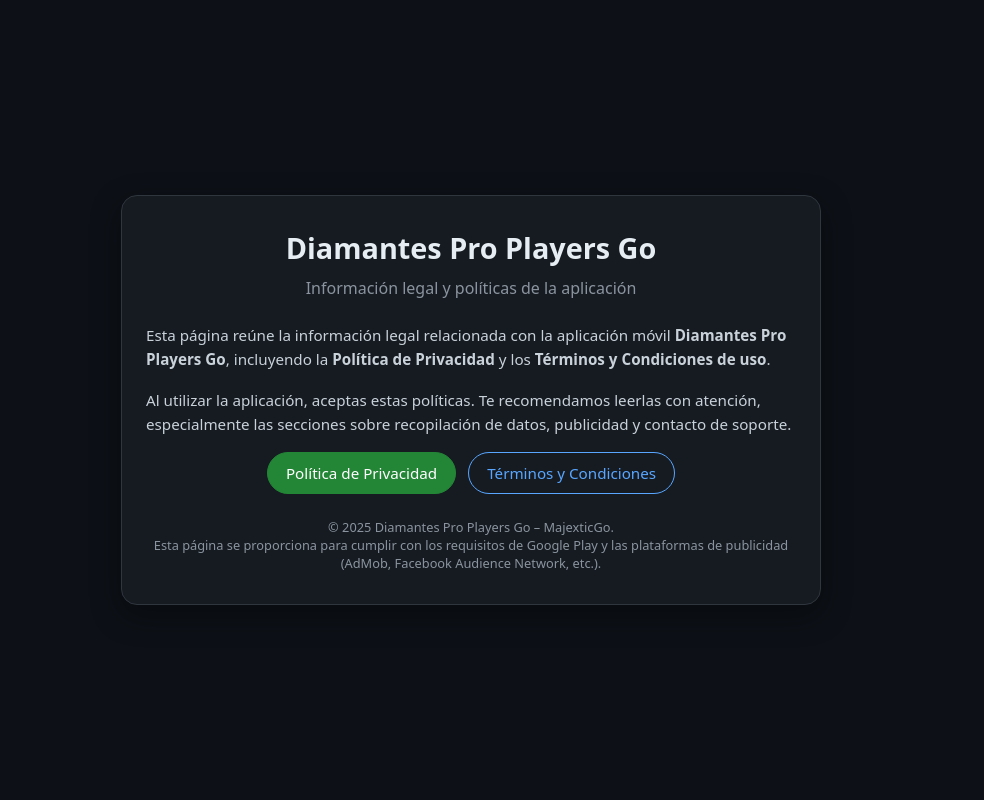
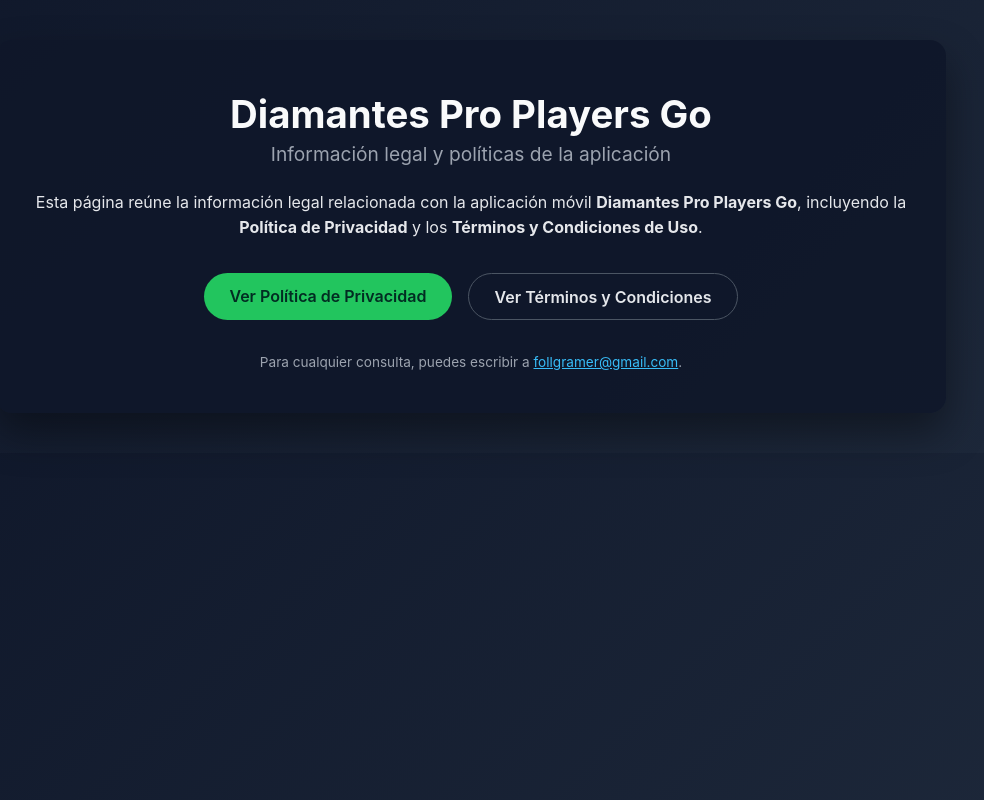
Before and after one commit to follgramer/diamantespro.github.io, a plain HTML site: page index.html in a window 1280 px wide. Shown: the whole page, without its empty margins (169-1153 px from the left). Drawn offline with Linux system fonts and the light colour scheme.

Commit message:
Refactor index.html for improved design and structure
Updated the layout and styles for better presentation and usability.

```diff
--- a/index.html
+++ b/index.html
@@ -1,89 +1,90 @@
 <!DOCTYPE html>
 <html lang="es">
 <head>
-  <meta charset="UTF-8" />
-  <meta name="viewport" content="width=device-width, initial-scale=1.0" />
-  <title>Diamantes Pro Players Go – Información legal</title>
+    <meta charset="UTF-8">
+    <meta name="viewport" content="width=device-width, initial-scale=1.0">
+    <title>Diamantes Pro Players Go</title>
     <style>
-    * { box-sizing: border-box; margin: 0; padding: 0; }
         body {
-      font-family: system-ui, -apple-system, BlinkMacSystemFont, "Segoe UI", sans-serif;
-      background: #0d1117;
-      color: #e6edf3;
-      min-height: 100vh;
-      display: flex;
-      align-items: center;
-      justify-content: center;
-      padding: 20px;
+            font-family: -apple-system, BlinkMacSystemFont, "Segoe UI", Roboto, "Helvetica Neue", Arial, sans-serif;
+            margin: 0;
+            padding: 0;
+            background: linear-gradient(135deg, #0f172a, #1e293b);
+            color: #f9fafb;
         }
-    .card {
-      max-width: 700px;
-      width: 100%;
-      background: #161b22;
+        .container {
+            max-width: 900px;
+            margin: 40px auto;
+            padding: 25px;
+            background-color: rgba(15,23,42,0.9);
             border-radius: 16px;
-      padding: 32px 24px;
-      box-shadow: 0 10px 30px rgba(0,0,0,0.4);
-      border: 1px solid #30363d;
+            box-shadow: 0 20px 40px rgba(0,0,0,0.4);
+            text-align: center;
         }
         h1 {
-      font-size: 1.8rem;
-      margin-bottom: 10px;
-      text-align: center;
+            font-size: 2.4rem;
+            margin-bottom: 0.3rem;
         }
         h2 {
-      font-size: 1rem;
+            font-size: 1.2rem;
             font-weight: 400;
-      color: #8b949e;
-      text-align: center;
-      margin-bottom: 24px;
+            color: #9ca3af;
+            margin-top: 0;
+            margin-bottom: 1.5rem;
         }
         p {
-      font-size: 0.95rem;
             line-height: 1.6;
-      margin-bottom: 16px;
-      color: #c9d1d9;
+            color: #e5e7eb;
         }
         .buttons {
+            margin-top: 2rem;
             display: flex;
             flex-wrap: wrap;
-      gap: 12px;
-      margin-top: 16px;
+            gap: 1rem;
             justify-content: center;
         }
         .btn {
+            padding: 0.8rem 1.6rem;
+            border-radius: 999px;
+            border: none;
+            cursor: pointer;
+            font-weight: 600;
+            text-decoration: none;
             display: inline-block;
-      padding: 10px 18px;
-      border-radius: 999px;
-      text-decoration: none;
-      font-size: 0.95rem;
-      font-weight: 500;
-      border: 1px solid #238636;
-      background: #238636;
-      color: #ffffff;
-      transition: 0.15s ease-in-out;
-      text-align: center;
-      min-width: 180px;
         }
-    .btn.secondary {
-      background: transparent;
-      color: #58a6ff;
-      border-color: #58a6ff;
+        .btn-primary {
+            background-color: #22c55e;
+            color: #022c22;
         }
-    .btn:hover {
-      transform: translateY(-1px);
-      box-shadow: 0 6px 20px rgba(0,0,0,0.35);
-      filter: brightness(1.05);
+        .btn-secondary {
+            background-color: #0f172a;
+            color: #e5e7eb;
+            border: 1px solid #4b5563;
         }
-    .footer {
-      font-size: 0.8rem;
-      color: #8b949e;
-      margin-top: 24px;
-      text-align: center;
+        .btn-primary:hover {
+            background-color: #16a34a;
+        }
+        .btn-secondary:hover {
+            background-color: #020617;
+        }
+        .small {
+            font-size: 0.85rem;
+            color: #9ca3af;
+            margin-top: 2rem;
+        }
+        @media (max-width: 640px) {
+            .container {
+                margin: 20px;
+                padding: 20px;
+            }
+            h1 {
+                font-size: 1.9rem;
+            }
         }
     </style>
 </head>
 <body>
-  <main class="card">
+<div class="container">
     <h1>Diamantes Pro Players Go</h1>
     <h2>Información legal y políticas de la aplicación</h2>
 
@@ -91,29 +92,22 @@
         Esta página reúne la información legal relacionada con la aplicación móvil
         <strong>Diamantes Pro Players Go</strong>, incluyendo la
         <strong>Política de Privacidad</strong> y los
-      <strong>Términos y Condiciones de uso</strong>.
-    </p>
-
-    <p>
-      Al utilizar la aplicación, aceptas estas políticas. Te recomendamos leerlas
-      con atención, especialmente las secciones sobre recopilación de datos,
-      publicidad y contacto de soporte.
+        <strong>Términos y Condiciones de Uso</strong>.
     </p>
 
     <div class="buttons">
-      <a class="btn" href="privacy.html">Política de Privacidad</a>
-      <a class="btn secondary" href="terms.html">Términos y Condiciones</a>
+        <a class="btn btn-primary" href="politicas.html#privacy-policy">
+            Ver Política de Privacidad
+        </a>
+        <a class="btn btn-secondary" href="politicas.html#terms">
+            Ver Términos y Condiciones
+        </a>
     </div>
 
-    <div class="footer">
-      © <span id="year"></span> Diamantes Pro Players Go – MajexticGo.<br />
-      Esta página se proporciona para cumplir con los requisitos de Google Play
-      y las plataformas de publicidad (AdMob, Facebook Audience Network, etc.).
+    <p class="small">
+        Para cualquier consulta, puedes escribir a
+        <a href="mailto:follgramer@gmail.com" style="color:#38bdf8;">follgramer@gmail.com</a>.
+    </p>
 </div>
-  </main>
-
-  <script>
-    document.getElementById("year").textContent = new Date().getFullYear();
-  </script>
 </body>
 </html>
```
Lines whose indentation alone changed are shown as unchanged.
